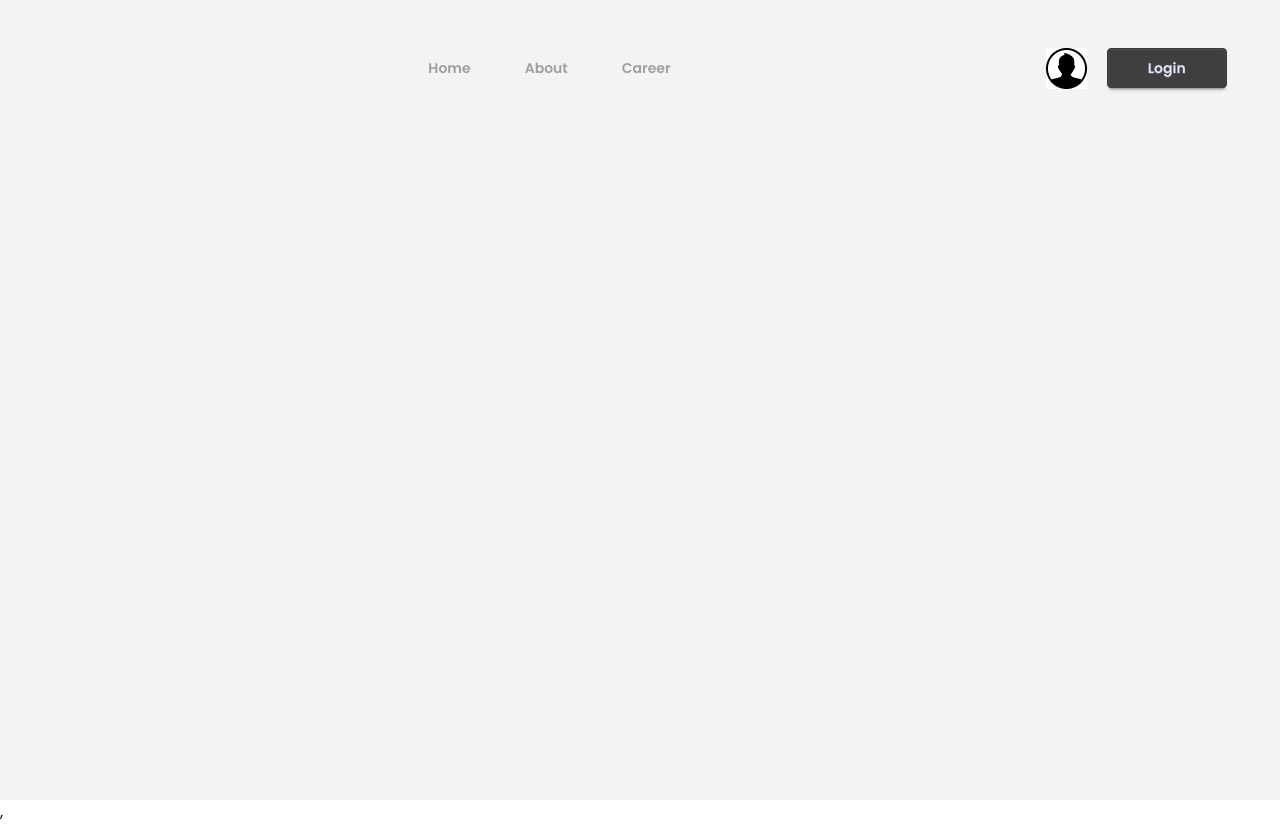
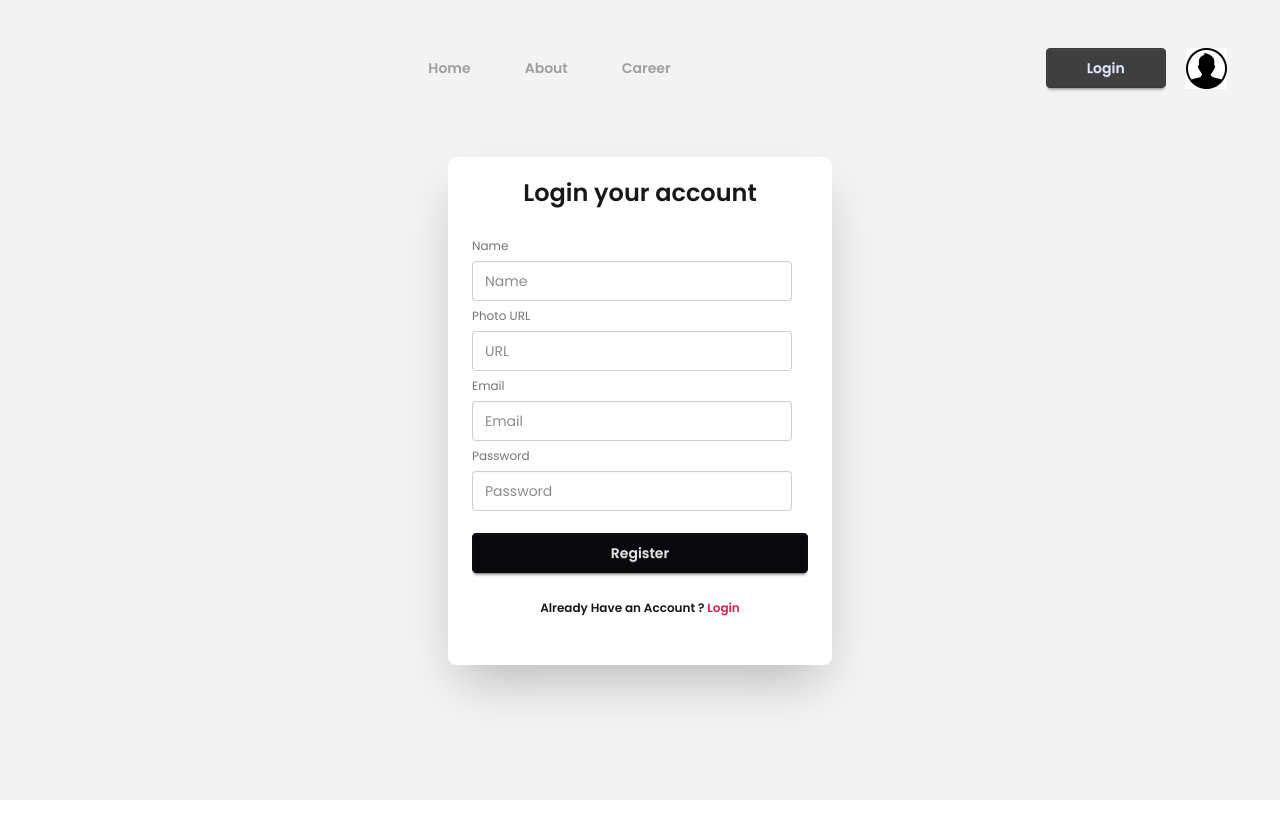
Before and after one commit to Ekram78278/dragon-news-app, a React (Vite) app: page /auth/register in a window 1280 px wide. After the commit the page ends 800 px from the top, so only its background shows below. Built offline with nearby package versions, Linux system fonts and the light colour scheme; no server answers.

Commit message:
added firebase authentication

```diff
--- a/package.json
+++ b/package.json
@@ -12,6 +12,7 @@
   "dependencies": {
     "@tailwindcss/vite": "^4.1.17",
     "date-fns": "^4.1.0",
+    "firebase": "^12.6.0",
     "react": "^19.2.0",
     "react-dom": "^19.2.0",
     "react-fast-marquee": "^1.6.5",
--- a/src/Components/Navbar.jsx
+++ b/src/Components/Navbar.jsx
@@ -1,9 +1,22 @@
+import { use } from "react";
 import { Link } from "react-router";
+import { AuthContext } from "../Provider/AuthProvider";
 
 const Navbar = () => {
+  const { user, logOut } = use(AuthContext);
+
+  const handleLogout = () => {
+    console.log("user trying to logout");
+    logOut().then(() => {
+      alert("you logged out successfully").error((error) => {
+        console.log(error);
+      });
+    });
+  };
+
   return (
     <div className="flex justify-between my-10">
-      <div></div>
+      <div>{user && user.email}</div>
       <div className="text-accent flex gap-5">
         <Link className="btn btn-ghost" to="/">
           {" "}
@@ -20,8 +33,16 @@ const Navbar = () => {
       </div>
 
       <div className="flex gap-5">
+        {user ? (
+          <button onClick={handleLogout} className="btn btn-primary px-10">
+            Logout
+          </button>
+        ) : (
+          <Link to="/auth/login" className="btn btn-primary px-10">
+            Login
+          </Link>
+        )}
         <img src="/src/assets/user.png" alt="" />
-        <Link to='/auth/login' className="btn btn-primary px-10">Login</Link>
       </div>
     </div>
   );
--- a/src/Layouts/AuthLayout.jsx
+++ b/src/Layouts/AuthLayout.jsx
@@ -1,12 +1,18 @@
 import React from 'react';
 import Navbar from '../Components/Navbar';
+import { Outlet } from 'react-router';
 
 const AuthLayout = () => {
     return (
-        <div className='bg-base-200'>
-           <header className='w-11/12 mx-auto py-2 min-h-screen'>
+        <div className='bg-base-200 min-h-screen'>
+           <header className='w-11/12 mx-auto py-2 '>
             <Navbar></Navbar>
            </header>
+           <main className='w-11/12 mx-auto py-5'>
+
+            <Outlet></Outlet>
+
+           </main>
         </div>
     );
 };
--- /dev/null
+++ b/src/Provider/AuthProvider.jsx
@@ -0,0 +1,55 @@
+import {
+  createUserWithEmailAndPassword,
+  getAuth,
+  onAuthStateChanged,
+  signInWithEmailAndPassword,
+  signOut,
+} from "firebase/auth";
+import { createContext, useEffect, useState } from "react";
+import app from "../firebase/firebase.config";
+
+export const AuthContext = createContext();
+const auth = getAuth(app);
+
+const AuthProvider = ({ children }) => {
+  const [user, setUser] = useState(null);
+  console.log(user);
+
+  const createUser = (email, password) => {
+    return createUserWithEmailAndPassword(auth, email, password);
+  };
+
+  const logOut = () => {
+    return signOut(auth);
+  };
+
+
+  const signIn = (email, password) => {
+   return signInWithEmailAndPassword(auth, email, password);
+  }
+
+
+
+
+  useEffect(() => {
+    const unsubscribe = onAuthStateChanged(auth, (currentUser) => {
+      setUser(currentUser);
+    });
+
+    return () => {
+      unsubscribe();
+    };
+  }, []);
+
+  const authData = {
+    user,
+    setUser,
+    createUser,
+    logOut,
+    signIn,
+  };
+
+  return <AuthContext value={authData}>{children}</AuthContext>;
+};
+
+export default AuthProvider;
--- /dev/null
+++ b/src/firebase/firebase.config.js
@@ -0,0 +1,19 @@
+// Import the functions you need from the SDKs you need
+import { initializeApp } from "firebase/app";
+// TODO: Add SDKs for Firebase products that you want to use
+// https://firebase.google.com/docs/web/setup#available-libraries
+
+// Your web app's Firebase configuration
+const firebaseConfig = {
+  apiKey: "AIzaSyBoluekOswKxCtiEcyVJ3O9bklLeSpWb1g",
+  authDomain: "dragon-news-app-30596.firebaseapp.com",
+  projectId: "dragon-news-app-30596",
+  storageBucket: "dragon-news-app-30596.firebasestorage.app",
+  messagingSenderId: "52086021556",
+  appId: "1:52086021556:web:cddee019b0d956900f66e1"
+};
+
+// Initialize Firebase
+const app = initializeApp(firebaseConfig);
+
+export default app;
--- a/src/pages/Login.jsx
+++ b/src/pages/Login.jsx
@@ -1,9 +1,46 @@
-import React from 'react';
+import React, { use } from 'react';
+import { Link } from 'react-router';
+import { AuthContext } from '../Provider/AuthProvider';
 
 const Login = () => {
+  const {signIn} = use(AuthContext);
+
+  const handleLogin =(e) => {
+    e.preventDefault();
+    const form = e.target;
+    const email = form.email.value;
+    const password = form.password.value;
+    console.log(email, password);
+
+    signIn(email, password).then((result) =>{
+      const user = result.user;
+      console.log(user);
+    }).catch((error) =>{
+      const errorMessage = error.message;
+      console.log(errorMessage);
+    });
+
+
+  }
     return (
-        <div>
+        <div className='flex justify-center  item-center'>
+            <div className="card bg-base-100 w-full max-w-sm shrink-0 shadow-2xl  py-5">
+      <h2 className='font-semibold text-2xl text-center'>Login your account</h2>
+      <form onSubmit={handleLogin} className="card-body">
+        <fieldset className="fieldset">
+          {/* email */}
+          <label className="label">Email</label>
+          <input type="email" name='email' className="input" placeholder="Email" />
+          {/* password */}
+          <label className="label">Password</label>
+          <input type="password" name='password' className="input" placeholder="Password" />
+          <div><a className="link link-hover">Forgot password?</a></div>
 
+          <button type='submit' className="btn btn-neutral mt-4">Login</button>
+           <p className='font-semibold text-center pt-5'>Don't Have An Account? <Link className='text-secondary' to='/auth/register'>Register</Link></p>
+        </fieldset>
+      </form>
+    </div>
         </div>
     );
 };
--- a/src/pages/Register.jsx
+++ b/src/pages/Register.jsx
@@ -1,11 +1,94 @@
-import React from 'react';
+import { use } from "react";
+import { Link } from "react-router";
+import { AuthContext } from "../Provider/AuthProvider";
 
 const Register = () => {
-    return (
-        <div>
+  const {createUser, setUser} = use(AuthContext);
+  const handleRegister = (e) => {
+    e.preventDefault();
+    console.log(e.target);
+    const form = e.target;
+    const name = form.name.value;
+    const email = form.email.value;
+    const photo = form.photo.value;
+    const password = form.password.value;
+    console.log(name, email,photo, password)
 
-        </div>
-    );
+    createUser(email, password)
+    .then((result) => {
+      const user = result.user;
+      console.log(user);
+      setUser(user);
+    })
+    .catch((error) =>{
+      const errorMessage = error.message;
+      alert(errorMessage);
+    })
+
+  };
+
+  return (
+    <div className="flex justify-center  item-center">
+      <div className="card bg-base-100 w-full max-w-sm shrink-0 shadow-2xl  py-5">
+        <h2 className="font-semibold text-2xl text-center">
+          Login your account
+        </h2>
+        <form onSubmit={handleRegister} className="card-body">
+          <fieldset className="fieldset">
+            {/* name */}
+            <label className="label">Name</label>
+            <input
+              type="text"
+              name="name"
+              className="input"
+              placeholder="Name"
+              required
+            />
+
+            {/* photo url */}
+
+            <label className="label">Photo URL</label>
+            <input
+              type="text"
+              name="photo"
+              className="input"
+              placeholder="URL"
+              required
+            />
+
+            {/* email */}
+            <label className="label">Email</label>
+            <input
+              type="email"
+              name="email"
+              className="input"
+              placeholder="Email"
+              required
+            />
+            {/* password */}
+            <label className="label">Password</label>
+            <input
+              type="password"
+              name="password"
+              className="input"
+              placeholder="Password"
+              required
+            />
+
+            <button type="submit" className="btn btn-neutral mt-4">
+              Register
+            </button>
+            <p className="font-semibold text-center pt-5">
+              Already Have an Account ?{" "}
+              <Link className="text-secondary" to="/auth/login">
+                Login
+              </Link>
+            </p>
+          </fieldset>
+        </form>
+      </div>
+    </div>
+  );
 };
 
 export default Register;
```
Also changed, not shown: src/main.jsx (+8 -3 lines), 1 other file (tests, documents, lock files or other folders).
